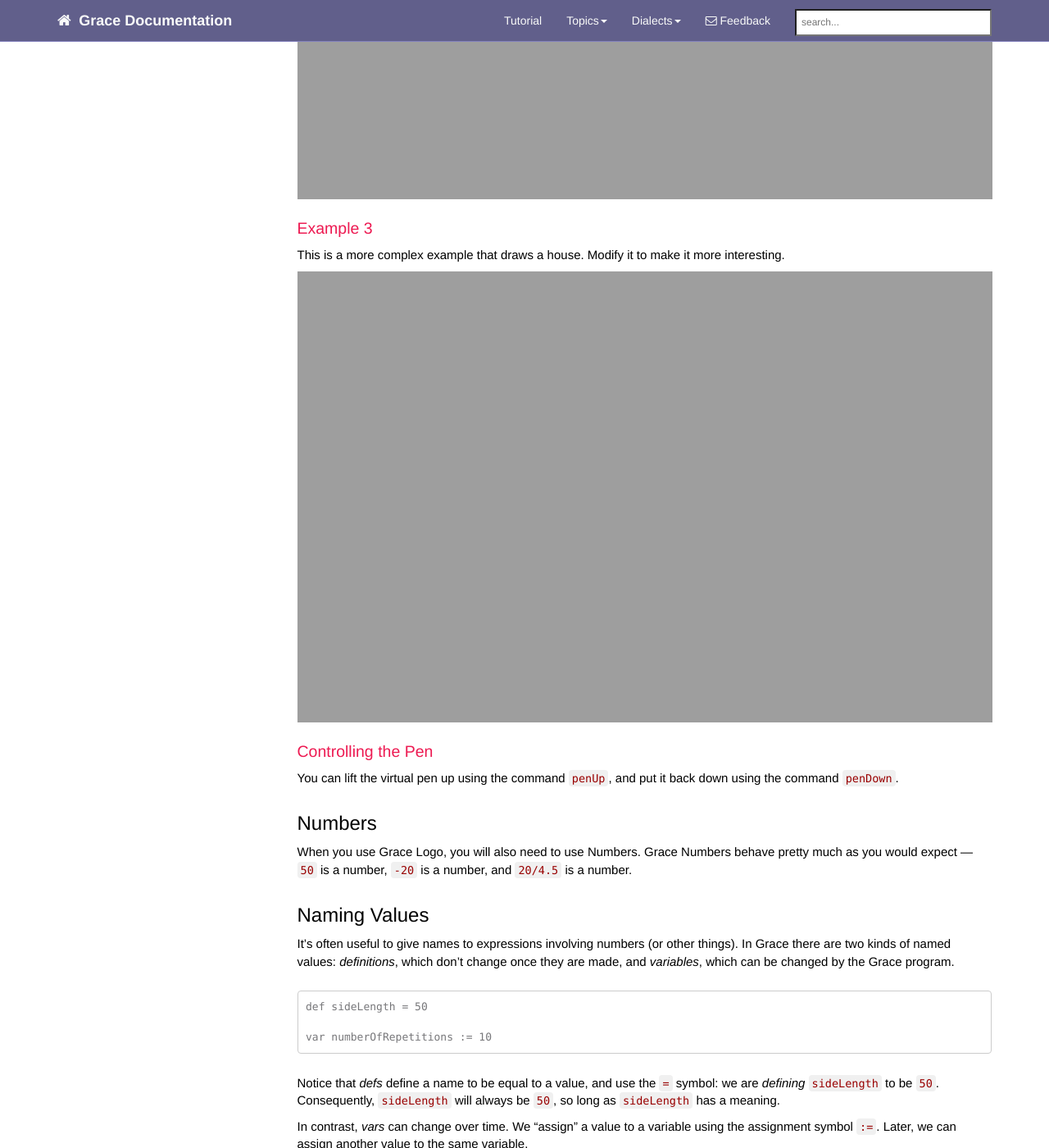
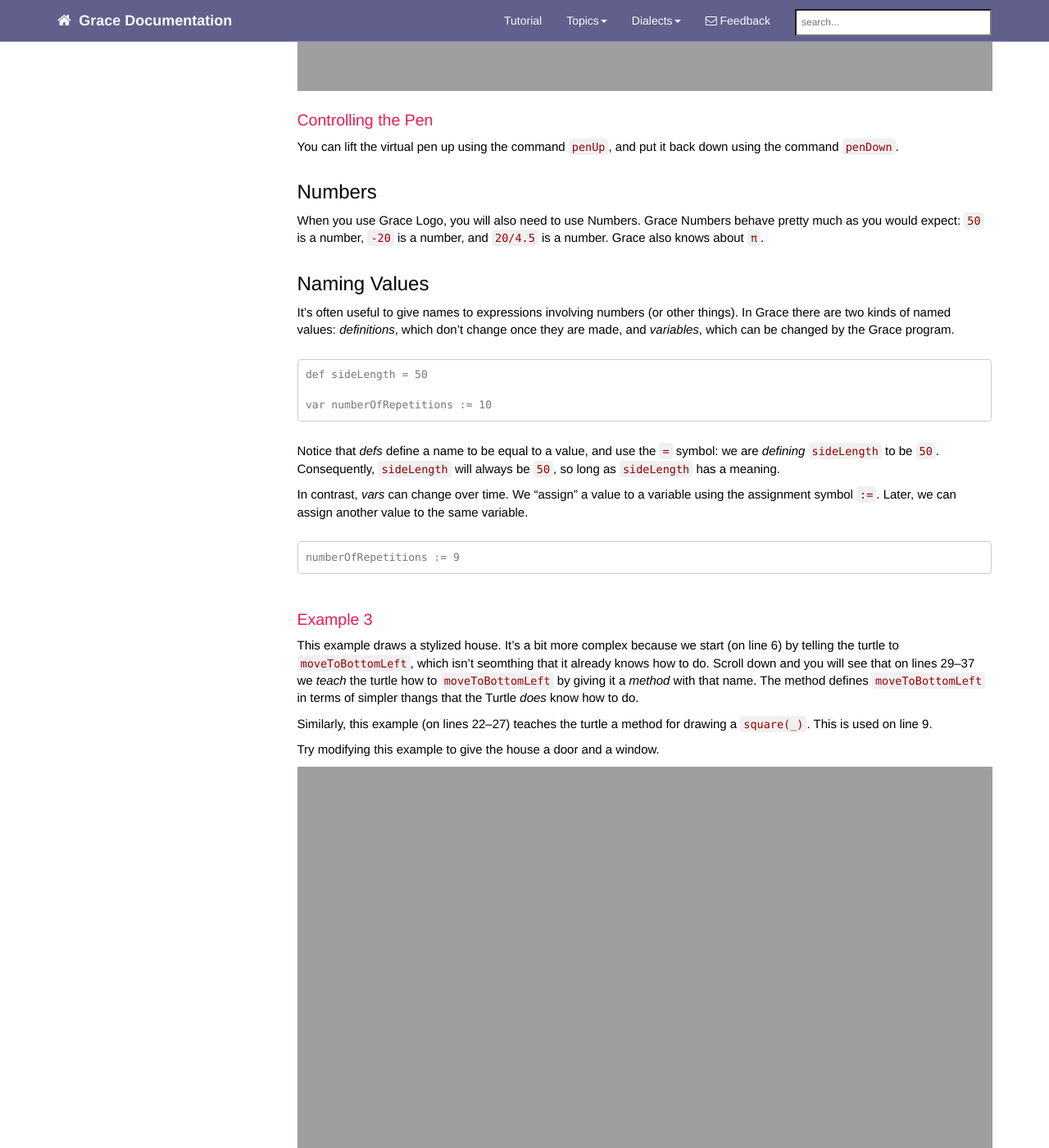
Before and after one commit to gracelang/language, a Jekyll site: the page built from website/GraceDialects/logo.md, in a window 1280 px wide and 1400 px high, scrolled down 1948 px. Shown: the whole window at 82% size. Built offline with Jekyll 4.4.1, drawn with Linux system fonts in a browser that asks for light colours; nearby versions of some CDN libraries; comment, search, counter and statistics services are not loaded; some of the changed text lies outside the part shown.

Commit message:
Modifies logo to correspond to new examples.

```diff
--- a/website/GraceDialects/logo.md
+++ b/website/GraceDialects/logo.md
@@ -39,30 +39,20 @@ left and right the given number of degrees.
 Notice that each command is followed by a number.  This number is called the “argument” to the command.  If the
 number is a complicated expression (like `π/4`), it must be enclosed in parenthesis, so that Grace knows where it starts and ends.  If it's a simple constant like `50` or `80`, the parenthesis are not necessary (but they won't hurt).
 
-***
-<div style="text-align: center;" markdown="1">
-### Examples
-</div>
-***
 
 #### Example 1
-An example to get us started! The code below draws a square. Modify it to draw a rectangle with
-sides whose length = 75.
+Here is an example to get us started! The code below draws a square. Modify it to instead draw a rectangle of width 150 and height 75.
 
 <object id="example-1" data="{{site.editor}}?square" width="100%" height="550px"> </object>
 
+
+
 #### Example 2
 
-This example will iterate across the integers from 50 to 80. Each time the turtle will move forward by i,
-and then turn right by i-7. In this type of iteration (loop), "i" is the current number between 50 and 80.
+This example draws a five-pointed star.  The star looks as though it's staggering, though.  Can you modify the program so that the star is standing upright on two of its points?
 
-<object id="example-2" data="{{site.editor}}?logoFor" width="100%" height="550px"> </object>
+<object id="example-2" data="{{site.editor}}?5-star" width="100%" height="550px"> </object>
 
-### Example 3
-
-This is a more complex example that draws a house. Modify it to make it more interesting.
-
-<object id="example-3" data="{{site.editor}}?LogoExample" width="100%" height="550px"> </object>
 
 ### Controlling the Pen
 
@@ -70,7 +60,7 @@ You can lift the virtual pen up using the command `penUp`, and put it back down
 
 ## Numbers
 
-When you use Grace Logo, you will also need to use Numbers.  Grace Numbers behave pretty much as you would expect — `50` is a number, `-20` is a number, and `20/4.5` is a number.
+When you use Grace Logo, you will also need to use Numbers.  Grace Numbers behave pretty much as you would expect: `50` is a number, `-20` is a number, and `20/4.5` is a number. Grace also knows about `π`.
 
 ## Naming Values
 
@@ -87,15 +77,26 @@ In contrast, *vars* can change over time.  We “assign” a value to a variable
     numberOfRepetitions := 9
 
 
+### Example 3
+
+This example draws a stylized house. It's a bit more complex because we start (on line 6) by telling the turtle to `moveToBottomLeft`, which isn't seomthing that it already knows how to do.  Scroll down and you will see that on lines 29–37 we *teach* the turtle how to `moveToBottomLeft` by giving it a _method_ with that name.
+The method defines `moveToBottomLeft` in terms of simpler thangs that the Turtle *does* know how to do.
+
+Similarly, this example (on lines 22–27) teaches the turtle a method for drawing a `square(_)`.   This is used on line 9.
+
+Try modifying this example to give the house a door and a window.
+
+<object id="example-3" data="{{site.editor}}?house" width="100%" height="550px"> </object>
+
+
 ### Turtle Attributes
 
 In the Grace implementation of Logo, the turtle is an object that has the following attributes:
 
-`penWidth` is the width of the line to be drawn, such as `3`
+`penWidth` is the width of the pen, and thus of the line that it will draw.
 
-`penColor` is the color of the line to be drawn, such as `red`
-
-Supported colors are: `red` `green` `blue` `black`.
+`penColor` is the color of the pen, and thus of th eline that it will draw.
+Supported colors are: `red` `green` `blue` and `black`.
 These attributes behave like variables to which you can assign new values.
 
 **For example:** you can change the attributes of the turtle by *assigning* to `penWidth` or `penColor`, like this:
@@ -103,7 +104,7 @@ These attributes behave like variables to which you can assign new values.
     penWidth := 4
     penColor := red
 
-You can change the speed at which the turtle walks by assigning to the variable `speed`
+You can also change the speed at which the turtle walks by assigning to the variable `speed`
 
     speed := 1
     forward 20
@@ -120,6 +121,6 @@ By default, logo draws on a small embedded "canvas".  If you want a larger canva
     createCanvas(500 @ 300)
 
 The argument to `createCanvas` gives the width (here, `500` pixels) and the height (`300` pixels).
-(You don't need to know this yet, but `(500 @ 300)` is an expression of type `Point` that defines a 2-dimensional vector.)
+(You don't need to know this yet, but `(500 @ 300)` is another kind of value: a value of type `Point` that defines a 2-dimensional vector.)
 
 If you use `createCanvas`, be sure that your web browser is set to [allow pop-up windows](http://www.cengage.com/lms_docs/system_check/popupsfailed/popupsfailed_chrome.htm).
```
